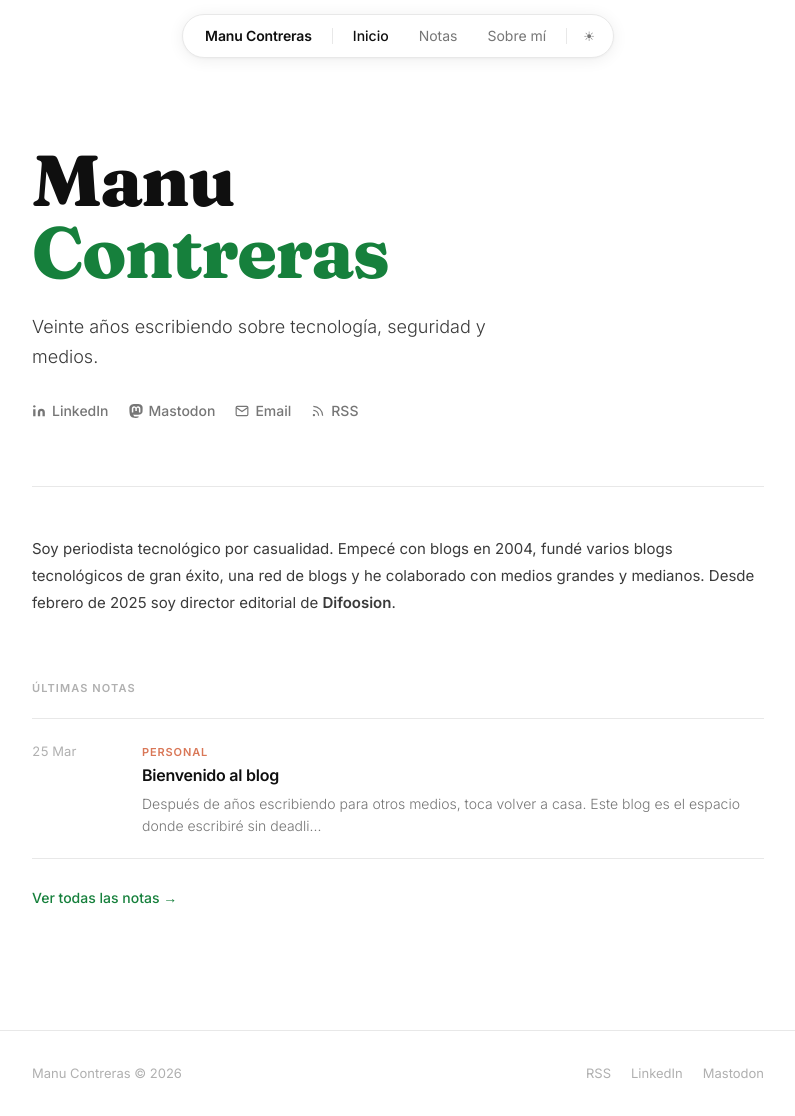
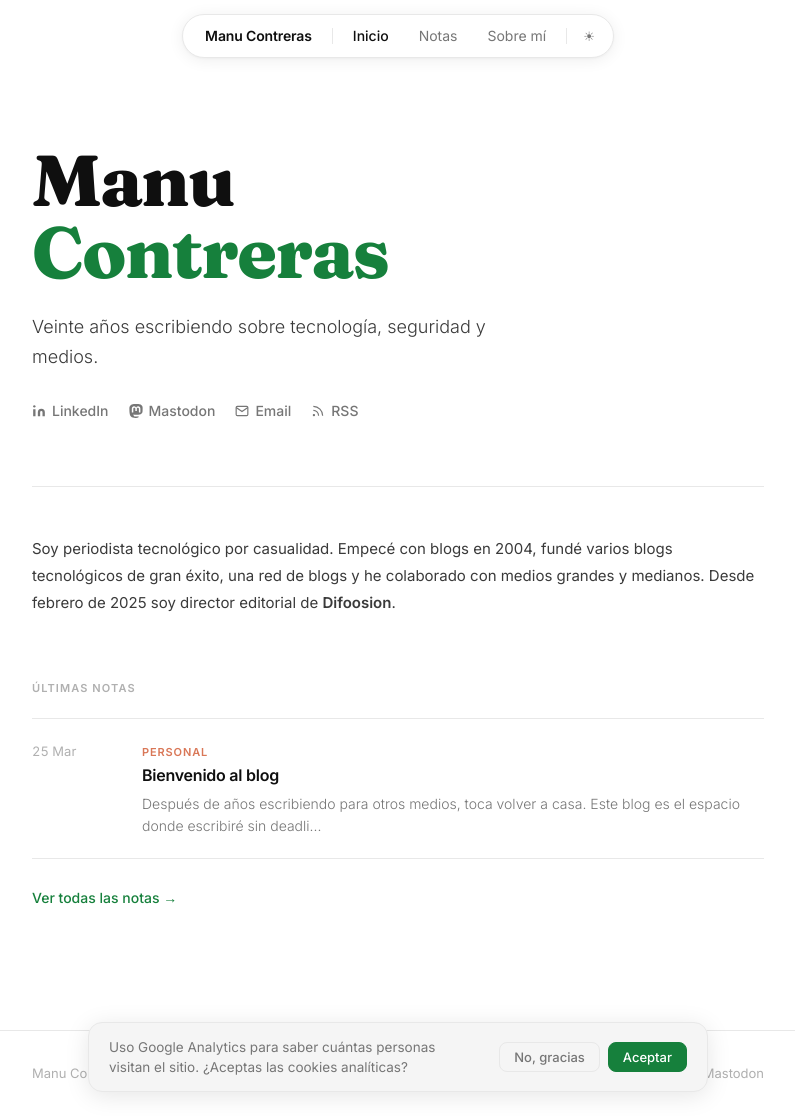
Before and after one commit to mcontreras/mcontreras.github.io, a Jekyll site: the page built from index.md, in a window 1280 px wide and 1116 px high. Shown: the whole window, without its empty margins (242-1037 px from the left). Built offline with Jekyll 4.4.1, drawn with Linux system fonts in a browser that asks for light colours.

Commit message:
Añadir Google Analytics con consentimiento de cookies GDPR
- GA4 (G-VP27VJ8NEE) solo se carga tras aceptar cookies
- Banner discreto en la parte inferior con opción de rechazar
- Preferencia guardada en localStorage (no se vuelve a preguntar)

Co-Authored-By: Claude Sonnet 4.6 <noreply@anthropic.com>

```diff
--- a/_layouts/default.html
+++ b/_layouts/default.html
@@ -18,6 +18,15 @@
     {{ content }}
   </main>
   {% include footer.html %}
+
+  <!-- Banner de cookies -->
+  <div id="cookie-banner" style="display:none" role="dialog" aria-label="Aviso de cookies">
+    <p>Uso Google Analytics para saber cuántas personas visitan el sitio. ¿Aceptas las cookies analíticas?</p>
+    <div class="cookie-actions">
+      <button onclick="setCookies('rejected')" class="cookie-btn cookie-btn--secondary">No, gracias</button>
+      <button onclick="setCookies('accepted')" class="cookie-btn cookie-btn--primary">Aceptar</button>
+    </div>
+  </div>
 
   <script>
     // Theme
@@ -52,6 +61,37 @@
       applyTheme(next);
     }
 
+    // Google Analytics — solo carga si hay consentimiento
+    function loadGA() {
+      var s = document.createElement('script');
+      s.async = true;
+      s.src = 'https://www.googletagmanager.com/gtag/js?id=G-VP27VJ8NEE';
+      document.head.appendChild(s);
+      window.dataLayer = window.dataLayer || [];
+      function gtag(){ dataLayer.push(arguments); }
+      window.gtag = gtag;
+      gtag('js', new Date());
+      gtag('config', 'G-VP27VJ8NEE');
+    }
+
+    // Cookies: gestión de consentimiento
+    function setCookies(choice) {
+      localStorage.setItem('cookies', choice);
+      document.getElementById('cookie-banner').style.display = 'none';
+      if (choice === 'accepted') loadGA();
+    }
+
+    (function() {
+      var consent = localStorage.getItem('cookies');
+      if (consent === 'accepted') {
+        loadGA();
+      } else if (!consent) {
+        // Sin decisión previa → mostrar banner
+        document.getElementById('cookie-banner').style.display = 'flex';
+      }
+      // Si es 'rejected', no se muestra nada ni se carga GA
+    })();
+
     // Mobile menu
     function toggleMenu() {
       var btn = document.getElementById('nav-hamburger');
--- a/assets/css/style.css
+++ b/assets/css/style.css
@@ -619,3 +619,68 @@ footer {
   .post-nav-next { text-align: left; }
   .footer-inner { flex-direction: column; gap: 12px; }
 }
+
+/* ── Cookie banner ─────────────────────────────────────────── */
+#cookie-banner {
+  position: fixed;
+  bottom: 24px;
+  left: 50%;
+  transform: translateX(-50%);
+  z-index: 999;
+  display: flex;
+  align-items: center;
+  gap: 20px;
+  flex-wrap: wrap;
+  background: var(--bg2);
+  border: 1px solid var(--border);
+  border-radius: 14px;
+  padding: 14px 20px;
+  max-width: 620px;
+  width: calc(100% - 32px);
+  box-shadow: 0 4px 24px rgba(0,0,0,0.10);
+  font-size: 13.5px;
+  color: var(--muted);
+  line-height: 1.5;
+}
+#cookie-banner p {
+  margin: 0;
+  flex: 1;
+  min-width: 200px;
+}
+.cookie-actions {
+  display: flex;
+  gap: 8px;
+  flex-shrink: 0;
+}
+.cookie-btn {
+  font-family: inherit;
+  font-size: 13px;
+  font-weight: 500;
+  border-radius: 8px;
+  padding: 6px 14px;
+  cursor: pointer;
+  border: 1px solid var(--border);
+  transition: background 0.15s, color 0.15s, border-color 0.15s;
+  white-space: nowrap;
+}
+.cookie-btn--secondary {
+  background: transparent;
+  color: var(--muted);
+}
+.cookie-btn--secondary:hover {
+  background: var(--bg);
+  color: var(--text);
+}
+.cookie-btn--primary {
+  background: var(--accent);
+  color: #fff;
+  border-color: var(--accent);
+}
+.cookie-btn--primary:hover {
+  background: var(--accent-hover, var(--accent));
+  filter: brightness(1.08);
+}
+@media (max-width: 480px) {
+  #cookie-banner { bottom: 12px; flex-direction: column; gap: 12px; }
+  .cookie-actions { width: 100%; justify-content: flex-end; }
+}
```
